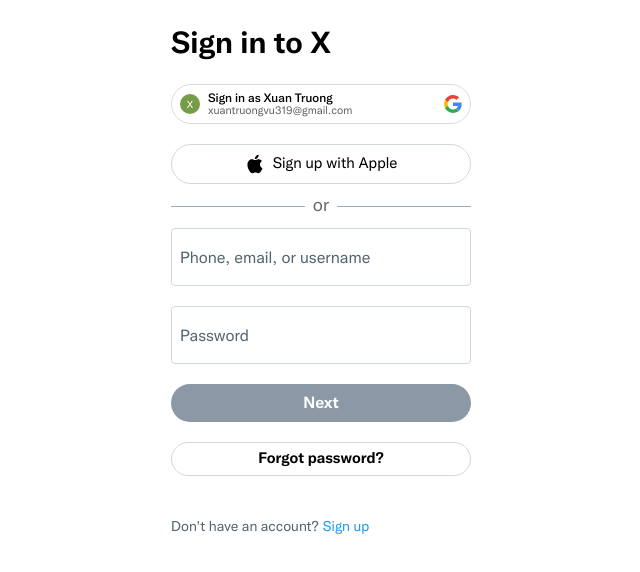
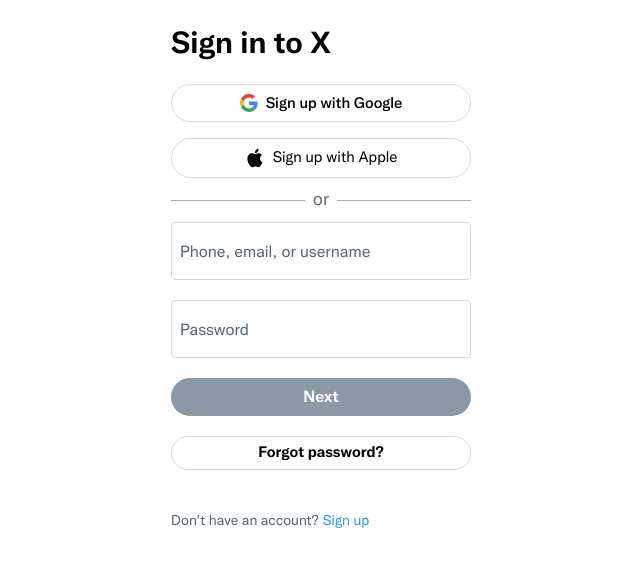
Before and after one commit to davitvu/x-fe, a React (Vite) app: page /login in a window 1280 px wide. Shown: the top 572 px of the page, without its empty margins (319-959 px from the left). Built offline with nearby package versions, Linux system fonts and the light colour scheme.

Commit message:
hẹ hẹ

```diff
--- a/src/pages/Auth/ModalAuth/Login.tsx
+++ b/src/pages/Auth/ModalAuth/Login.tsx
@@ -58,7 +58,19 @@
             <h1 className="self-start mb-6 text-2xl font-bold text-black sm:my-6 sm:text-3xl dark:text-white">Sign in to X</h1>
 
             {/* Google login button */}
-            <div
+            <div className="w-full md:w-[300px] h-[38px] flex items-center justify-center cursor-pointer border-[1px] hover:border-[#d5e3fa] transition-all duration-300 ease-in-out hover:bg-[#f1f6fe] border-[#dbdce0] rounded-[20px] mb-4 dark:bg-white dark:text-black ">
+                <svg className="w-[18px] h-[18px] mr-2" version="1.1" xmlns="http://www.w3.org/2000/svg" viewBox="0 0 48 48">
+                    <g>
+                        <path fill="#EA4335" d="M24 9.5c3.54 0 6.71 1.22 9.21 3.6l6.85-6.85C35.9 2.38 30.47 0 24 0 14.62 0 6.51 5.38 2.56 13.22l7.98 6.19C12.43 13.72 17.74 9.5 24 9.5z"></path>
+                        <path fill="#4285F4" d="M46.98 24.55c0-1.57-.15-3.09-.38-4.55H24v9.02h12.94c-.58 2.96-2.26 5.48-4.78 7.18l7.73 6c4.51-4.18 7.09-10.36 7.09-17.65z"></path>
+                        <path fill="#FBBC05" d="M10.53 28.59c-.48-1.45-.76-2.99-.76-4.59s.27-3.14.76-4.59l-7.98-6.19C.92 16.46 0 20.12 0 24c0 3.88.92 7.54 2.56 10.78l7.97-6.19z"></path>
+                        <path fill="#34A853" d="M24 48c6.48 0 11.93-2.13 15.89-5.81l-7.73-6c-2.15 1.45-4.92 2.3-8.16 2.3-6.26 0-11.57-4.22-13.47-9.91l-7.98 6.19C6.51 42.62 14.62 48 24 48z"></path>
+                        <path fill="none" d="M0 0h48v48H0z"></path>
+                    </g>
+                </svg>
+                <span className="text-md md:text-[15px] font-medium text-[rgb(60, 64, 67)]">Sign up with Google</span>
+            </div>
+            {/* <div
                 onClick={() => alert("tính năng chưa dùng được ăn em thong cãm")}
                 className="w-full md:w-[300px] px-2 h-[38px] sm:h-[40px] flex items-center justify-between cursor-pointer border-[1px] hover:border-[#d5e3fa] transition-all duration-300 ease-in-out hover:bg-[#f1f6fe] border-[#dbdce0] rounded-[20px] mb-5 dark:bg-white dark:text-black "
             >
@@ -78,7 +90,7 @@
                         <path fill="none" d="M0 0h48v48H0z"></path>
                     </g>
                 </svg>
-            </div>
+            </div> */}
             {/* Google login button */}
 
             {/* Apple login button */}
```
